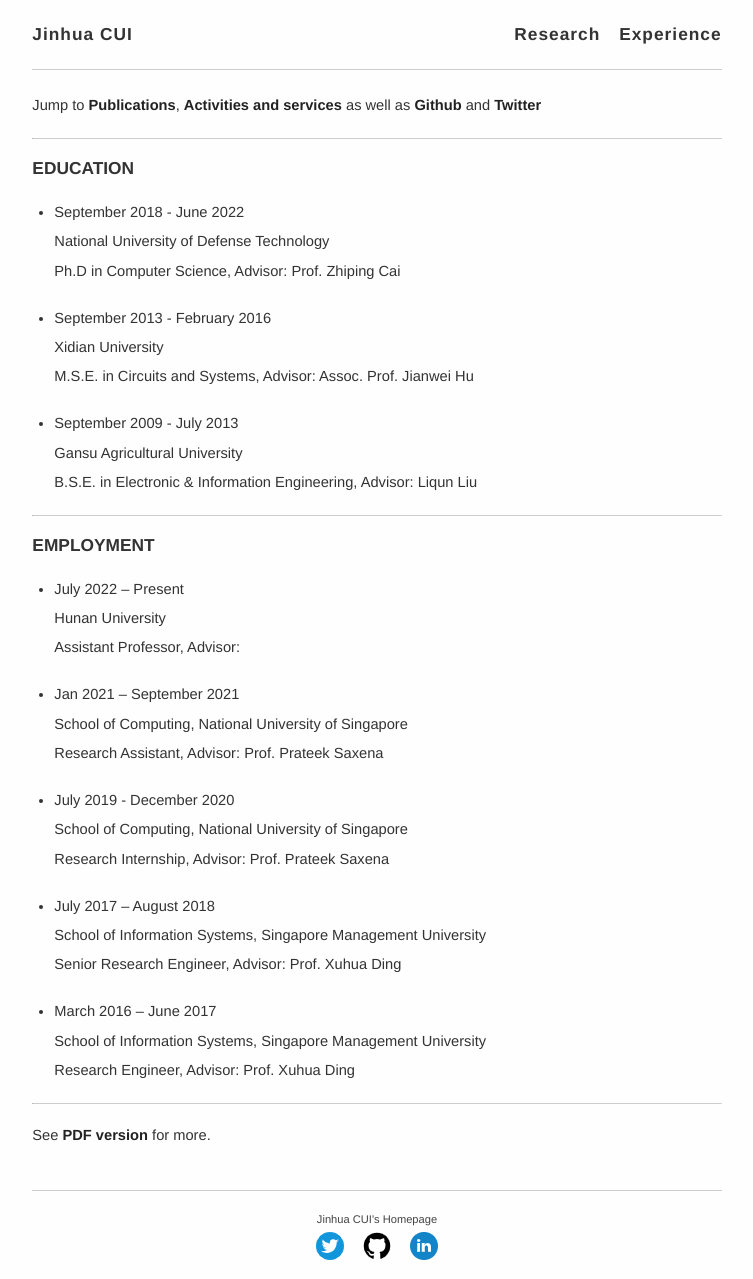
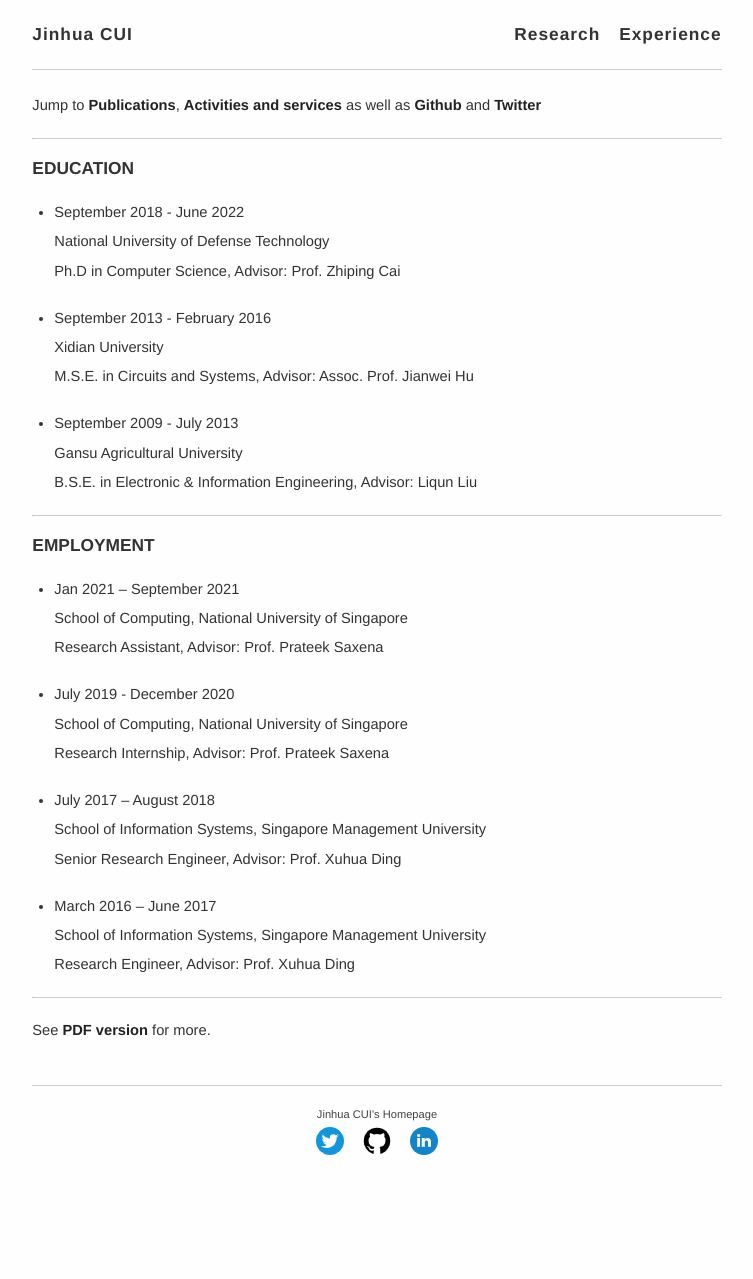
Before and after one commit to cimcs/cimcs.github.io, a Jekyll site: the page built from exp.md, in a window 1280 px wide. Shown: the whole page, without its empty margins (263-1016 px from the left). Built offline with Jekyll 4.4.1, drawn with Linux system fonts in a browser that asks for light colours; comment, search, counter and statistics services are not loaded; after the commit the page ends 1174 px from its top, so only the background shows below that.

Commit message:
Update cv.yml

```diff
--- a/_data/cv.yml
+++ b/_data/cv.yml
@@ -8,7 +8,7 @@ research_interests:
     - System security.
     - Trusted computing.
     - Mobile security.
-    - Hardware virtualization technology.
+    - Hardware-assisted security.
 
 education:
     - date:         September 2018 - June 2022
@@ -31,11 +31,6 @@ education:
       thesis:
 
 positions:
-    - date:         July 2022 – Present
-      title:        Assistant Professor
-      affiliation:  Hunan University
-      location:     China
-      notes:
     - date:         Jan 2021 – September 2021
       title:        Research Assistant
       affiliation:  School of Computing, National University of Singapore
```
